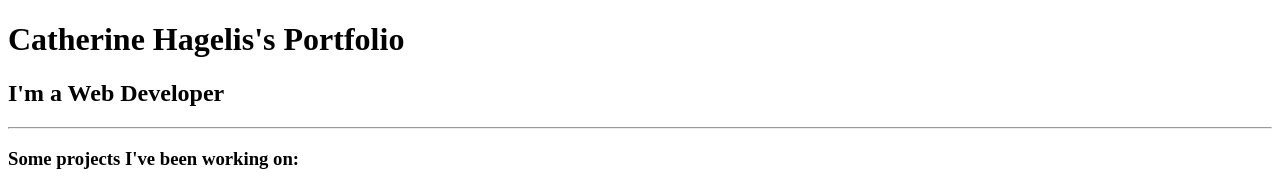
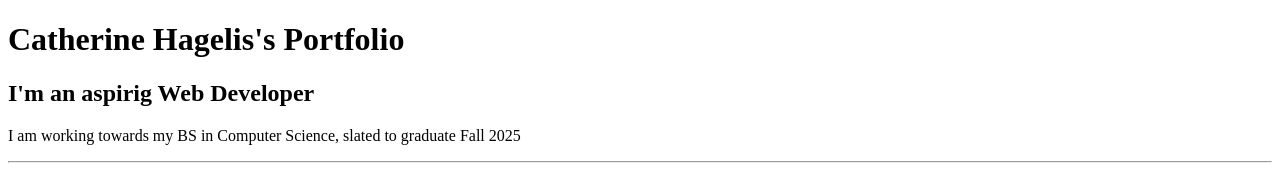
Before and after one commit to SeaHags/html-Portfolio, a plain HTML site: page index.html in a window 1280 px wide. Shown: the top 179 px of the page. Drawn offline with Linux system fonts and the light colour scheme.

Commit message:
Update index.html

```diff
--- a/index.html
+++ b/index.html
@@ -9,7 +9,8 @@
     <body>
 
         <h1>Catherine Hagelis's Portfolio</h1>
-        <h2>I'm a Web Developer</h2>
+        <h2>I'm an aspirig Web Developer</h2>
+        <p>I am working towards my BS in Computer Science, slated to graduate Fall 2025</p>
         <hr>
 
         <h3>Some projects I've been working on:</h3>
```
